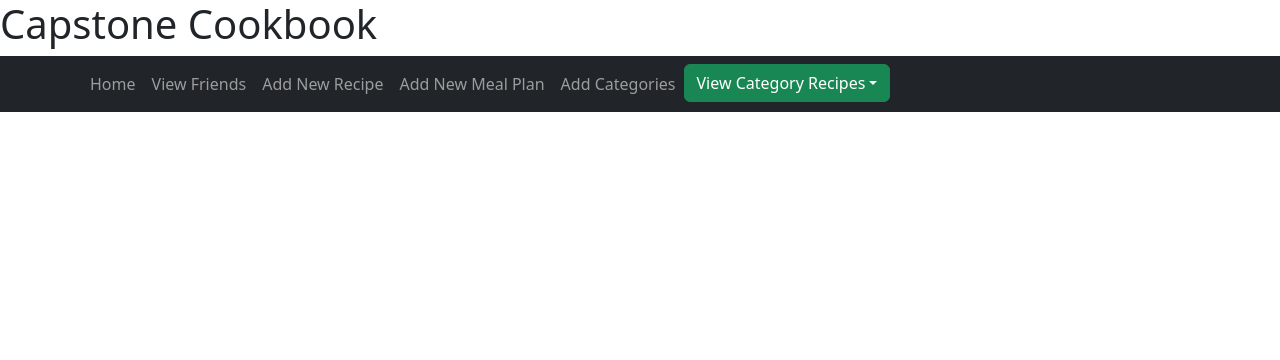
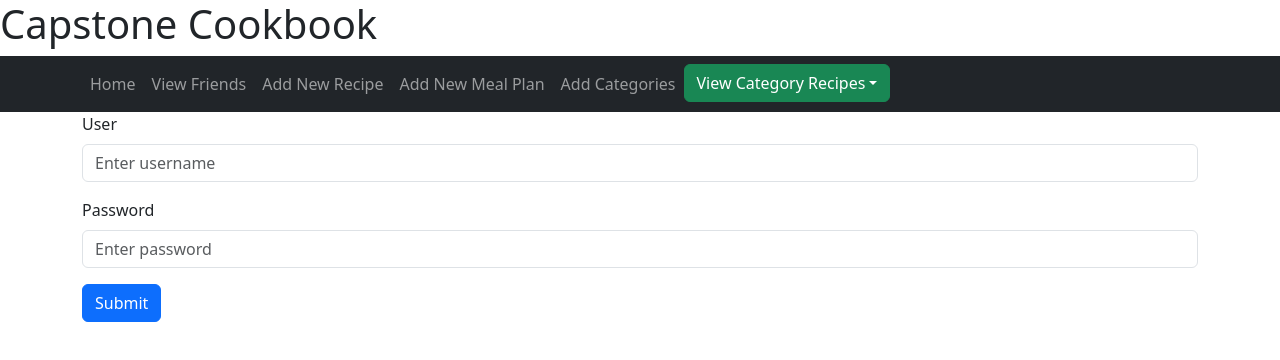
Before and after one commit to knowicki024/capstone-cookbook, a React (Create React App) app in the folder client/: page /login in a window 1280 px wide. Shown: the top 360 px of the page. Built offline with nearby package versions, Linux system fonts and the light colour scheme; no server answers.

Commit message:
login debug

```diff
--- a/client/package.json
+++ b/client/package.json
@@ -2,7 +2,6 @@
   "name": "client",
   "version": "0.1.0",
   "private": true,
-  "proxy": "http://localhost:8888",
   "dependencies": {
     "@testing-library/jest-dom": "^5.17.0",
     "@testing-library/react": "^13.4.0",
@@ -24,6 +23,8 @@
     "test": "react-scripts test",
     "eject": "react-scripts eject"
   },
+  "proxy": "http://localhost:8888",
+
   "eslintConfig": {
     "extends": [
       "react-app",
--- a/client/src/components/App.js
+++ b/client/src/components/App.js
@@ -1,24 +1,85 @@
-// src/App.js
-import React from 'react';
-import { Route, Routes } from "react-router-dom";
+
+import React, { useState } from 'react';
+import { Route, Routes, Navigate } from 'react-router-dom';
+import Header from './Header';
 import Home from './Home';
-import Header from './Header';
+import Login from './Login';
+
 import '../index.css';
 import 'bootstrap/dist/css/bootstrap.min.css';
 
+// const API = "http://127.0.0.1:8888";
+
+function App() {
+  const [isLoggedIn, setIsLoggedIn] = useState(false);
 
 
-function App() {
- return (
-   <div>
-     <Header />
-     <Routes>
-       <Route path="*" element={<Home />} />
-     </Routes>
-   </div>
- );
+  const handleLogin = () => {
+    setIsLoggedIn(true);
+  };
+
+
+
+  return (
+    <>
+      <Header />
+      <Routes>
+        <Route path="/login" element={!isLoggedIn ? <Login onLogin={handleLogin} /> : <Navigate replace to="/" />} />
+        <Route path="/" element={isLoggedIn ? <Home /> : <Navigate replace to="/login" />} />
+      </Routes>
+    </>
+  );
 }
+
 export default App;
+
+
+
+
+
+
+
+
+
+
+
+
+
+
+
+
+
+
+
+
+
+
+
+
+
+
+
+// // src/App.js
+// import React from 'react';
+// import { Route, Routes } from "react-router-dom";
+// import Home from './Home';
+// import Header from './Header';
+// import '../index.css';
+// import 'bootstrap/dist/css/bootstrap.min.css';
+
+
+
+// function App() {
+//  return (
+//    <div>
+//      <Header />
+//      <Routes>
+//        <Route path="*" element={<Home />} />
+//      </Routes>
+//    </div>
+//  );
+// }
+// export default App;
 
 
 
@@ -57,13 +118,12 @@ export default App;
 
 
 
-// // import React, {useState, useEffect} from 'react';
-// import { Route, Routes} from 'react-router-dom';
+// import React, {useState, useEffect} from 'react';
+// import { Route, Routes, Router, Navigate} from 'react-router-dom';
 // // import MainPage from './MainPage';
 // import Header from './Header';
 // import Home from './Home';
-// // import Login from './Login';
-// // import {useNavigate} from "react-router-dom"
+// import Login from './Login';
 
 
 // import '../index.css';
@@ -74,6 +134,8 @@ export default App;
 // const API = "http://127.0.0.1:8888";
 
 // function App() {
+//   const [isLoggedIn, setIsLoggedIn] = useState(false);
+
 //   // const [user, setUser] = useState(null);
 //   // const navigate = useNavigate()
 
@@ -101,24 +163,23 @@ export default App;
 //   //     });
 //   // }, [navigate]);
 
+//   const handleLogin = (user, password) => {
+
+//     setIsLoggedIn(true);
+//   };
+
 
 //   return (
-//     <>
-//       <Header  />
-//       <Routes>
-//         {/* <Route
-//           path="/login"
-//           element={<Login API={API} onLogin={onLogin} />}
-//         /> */}
-//         <Route
-//           path="*"
-//           element={
-//             <Home API={API}  />
-//           }
-//         />
-//       </Routes>
-//     </>
-//   );
-// }
+//       <Router>
+//         <Header />
+//         <div>
+//           <Routes>
+//             <Route path="/login" element={!isLoggedIn ? <Login onLogin={handleLogin} /> : <Navigate replace to="/" />} />
+//             <Route path="/" element={isLoggedIn ? <Home /> : <Navigate replace to="/login" />} />
+//           </Routes>
+//         </div>
+//       </Router>
+//     );
+//   }
 
-// export default App;
+//   export default App;
--- a/client/src/components/Categories.js
+++ b/client/src/components/Categories.js
@@ -1,20 +1,20 @@
 import React, { useState, useEffect } from 'react';
 
-function Categories({API}){
+function Categories(){
   const [categories, setCategories] = useState([]);
   const [newCategory, setNewCategory] = useState('');
   // Assuming API is defined somewhere globally or imported
 
   useEffect(() => {
-    fetch(`${API}/categories`)
+    fetch(`/categories`)
       .then((response) => response.json())
       .then(data => setCategories(data))
       .catch(error => console.error('Error:', error));
-  }, [API]);
+  }, []);
 
   const handleSubmit = (event) => {
     event.preventDefault();
-    fetch(`${API}/categories`, {
+    fetch(`/categories`, {
       method: 'POST',
       headers: { 'Content-Type': 'application/json' },
       body: JSON.stringify({ name: newCategory }),
--- a/client/src/components/CategoryById.js
+++ b/client/src/components/CategoryById.js
@@ -1,13 +1,13 @@
 import React, { useState, useEffect } from 'react';
 import { useParams } from 'react-router-dom';
 
-function CategoryById( { API } ) {
+function CategoryById(  ) {
   const [category, setCategory] = useState(null);
   const [recipes, setRecipes] = useState([]);
   const { id } = useParams();
 
   useEffect(() => {
-    fetch(`${API}/categories/${id}`)
+    fetch(`/categories/${id}`)
       .then(response => response.json())
       .then(data => {
         setCategory(data);
@@ -18,7 +18,7 @@ function CategoryById( { API } ) {
       .catch(error => {
         console.error('Error fetching category details:', error);
       });
-  }, [API, id]);
+  }, [ id]);
 
   return (
     <div>
--- a/client/src/components/Login.js
+++ b/client/src/components/Login.js
@@ -1,61 +1,62 @@
-// import React, { useState } from 'react';
-// import Form from 'react-bootstrap/Form';
-// import Button from 'react-bootstrap/Button';
-// import Container from 'react-bootstrap/Container';
-// import Alert from 'react-bootstrap/Alert';
-// function Login({ onLogin }) {
-//   const [name, setName] = useState('');
-//   const [password, setPassword] = useState('');
-//   const [errorMessage, setErrorMessage] = useState('');
+import React, { useState } from 'react';
+import Form from 'react-bootstrap/Form';
+import Button from 'react-bootstrap/Button';
+import Container from 'react-bootstrap/Container';
+import Alert from 'react-bootstrap/Alert';
+function Login({ onLogin }) {
+  const [name, setName] = useState('');
+  const [password, setPassword] = useState('');
+  const [errorMessage, setErrorMessage] = useState('');
 
-//   const handleSubmit = (e) => {
-//     e.preventDefault();
+  const handleSubmit = (e) => {
+    e.preventDefault();
 
-//     const submittingObj = {
-//       "name": name,
-//       "password": password
-//     }
-//     console.log(submittingObj)
+    const submittingObj = {
+      "name": name,
+      "password": password
+    }
+    console.log(submittingObj)
 
-//     fetch("http://127.0.0.1:8888/login", {
-//       method: 'POST',
-//       headers: {
-//         'Content-Type': 'application/json',
-//       },
-//       body: JSON.stringify(submittingObj),
-//     })
-//       .then(resp => resp.json())
-//       .then(loggedInUserFromServer => {
-//         console.log("loggedInUserFromServer", loggedInUserFromServer)
-//         onLogin(loggedInUserFromServer)
+    fetch("http://127.0.0.1:8888/login", {
+      method: 'POST',
+      headers: {
+        'Content-Type': 'application/json',
+      },
+      body: JSON.stringify(submittingObj),
+      credentials: 'include',
+    })
+      .then(resp => resp.json())
+      .then(loggedInUserFromServer => {
+        console.log("loggedInUserFromServer", loggedInUserFromServer)
+        onLogin(loggedInUserFromServer)
 
-//       })
-//       .catch(console.error)
+      })
+      .catch(console.error)
 
-//   };
+  };
 
-//   return (
-//     <Container>
-//       {errorMessage && <Alert variant="danger" data-testid="error-message">{errorMessage}</Alert>}
+  return (
+    <Container>
+      {errorMessage && <Alert variant="danger" data-testid="error-message">{errorMessage}</Alert>}
 
-//       <Form onSubmit={handleSubmit} data-testid="login-form">
-//         <Form.Group className="mb-3" controlId="formGroupEmail">
-//           <Form.Label>User</Form.Label>
-//           <Form.Control type="text" placeholder="Enter username" value={name}
-//             onChange={e => setName(e.target.value)} data-testid="formGroupEmail"/>
-//         </Form.Group>
+      <Form onSubmit={handleSubmit} data-testid="login-form">
+        <Form.Group className="mb-3" controlId="formGroupEmail">
+          <Form.Label>User</Form.Label>
+          <Form.Control type="text" placeholder="Enter username" value={name}
+            onChange={e => setName(e.target.value)} data-testid="formGroupEmail"/>
+        </Form.Group>
 
-//         <Form.Group className="mb-3" controlId="formBasicPassword">
-//           <Form.Label>Password</Form.Label>
-//           <Form.Control type="password" placeholder="Enter password" value={password}
-//             onChange={e => setPassword(e.target.value)} data-testid="formBasicPassword"/>
-//         </Form.Group>
-//         <Button variant="primary" type="submit" data-testid="submit-button">
-//           Submit
-//         </Button>
-//       </Form>
-//     </Container>
-//   );
-// }
+        <Form.Group className="mb-3" controlId="formBasicPassword">
+          <Form.Label>Password</Form.Label>
+          <Form.Control type="password" placeholder="Enter password" value={password}
+            onChange={e => setPassword(e.target.value)} data-testid="formBasicPassword"/>
+        </Form.Group>
+        <Button variant="primary" type="submit" data-testid="submit-button">
+          Submit
+        </Button>
+      </Form>
+    </Container>
+  );
+}
 
-// export default Login;
+export default Login;
--- a/client/src/components/NewMpForm.js
+++ b/client/src/components/NewMpForm.js
@@ -1,6 +1,6 @@
 import React, { useState } from 'react';
 
-function NewMpForm({ API, handleSubmitForm, navigate }) {
+function NewMpForm({ handleSubmitForm, navigate }) {
     const initObject = {
         date: '',
         user_id: '',
@@ -17,7 +17,7 @@ function NewMpForm({ API, handleSubmitForm, navigate }) {
     const handleSubmit = (e) => {
         e.preventDefault();
 
-        fetch(`${API}/meal_plans`, {
+        fetch(`/meal_plans`, {
             method: 'POST',
             headers: { 'Content-Type': 'application/json' },
             body: JSON.stringify(formData),
--- a/client/src/components/NewRecipeForm.js
+++ b/client/src/components/NewRecipeForm.js
@@ -1,6 +1,6 @@
 import React, { useState } from 'react';
 
-function NewRecipeForm({ API, onHandleSubmit, navigate }) {
+function NewRecipeForm({  onHandleSubmit, navigate }) {
   const initObj = {
     name: '',
     ingredients: '',
@@ -21,7 +21,7 @@ function NewRecipeForm({ API, onHandleSubmit, navigate }) {
   const handleSubmit = (e) => {
     e.preventDefault();
 
-    fetch(`${API}/recipes`, {
+    fetch(`/recipes`, {
       method: 'POST',
       headers: {
         'Content-Type': 'application/json',
--- a/client/src/components/Users.js
+++ b/client/src/components/Users.js
@@ -2,24 +2,24 @@
 import React, { useState, useEffect } from 'react';
 
 
-function Users({API}) {
+function Users() {
  const [users, setUsers] = useState([]);
  const [newUserName, setNewUserName] = useState('');
 
 
  useEffect(() => {
    // GET /users
-   fetch(`${API}/users`)
+   fetch(`/users`)
      .then(response => response.json())
      .then(data => setUsers(data))
      .catch(error => console.error('Error fetching users:', error));
- }, [API]);
+ }, []);
 
 
  const handleSubmit = (event) => {
    event.preventDefault();
    // POST /users
-   fetch(`${API}/users`, {
+   fetch(`/users`, {
      method: 'POST',
      headers: {
        'Content-Type': 'application/json',
```
Also changed, not shown: client/src/components/Home.js (+14 -14 lines), client/src/components/MealPlanDetail.js (+5 -5 lines), client/src/components/RecipeDetail.js (+5 -5 lines), 2 other files (tests, documents, lock files or other folders).
